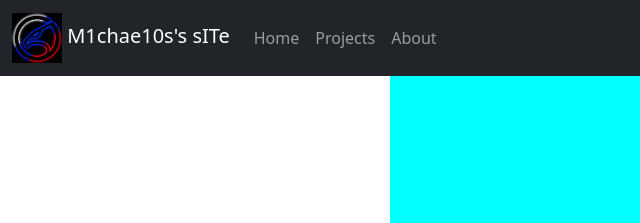
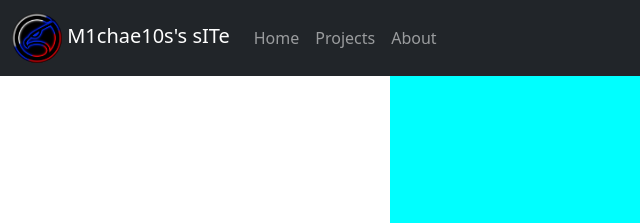
Before and after one commit to M1chae10s/m1chae10s.github.io, a plain HTML site: page snake.html in a window 1280 px wide. Shown: the top 223 px of the page, 0-640 px from the left. Drawn offline with nearby package versions, Linux system fonts and the light colour scheme.

Commit message:
Add files via upload

```diff
--- a/snake.html
+++ b/snake.html
@@ -15,8 +15,7 @@
   <nav class="navbar navbar-expand-lg navbar-dark bg-dark">
     <div class="container-fluid">
       <a class="navbar-brand">
-        <img src="./pic/Logo.png" alt="" width="50" height="50"
-          class="d-inline-block align-text-middle">
+        <img src="./pic/Logo.png" alt="" width="50" height="50" class="d-inline-block align-text-middle" style="border-radius: 80%;">
         M1chae10s's sITe
       </a>
       <button class="navbar-toggler" type="button" data-bs-toggle="collapse" data-bs-target="#navbarNavDropdown"
```
Also changed, not shown: index.html (+1 -1 lines), projects.html (+2 -2 lines), russianMario.html (+1 -2 lines), russianMarioAbout.html (+1 -2 lines), snakeAbout.html (+1 -1 lines), about.html (line endings or trailing spaces).
